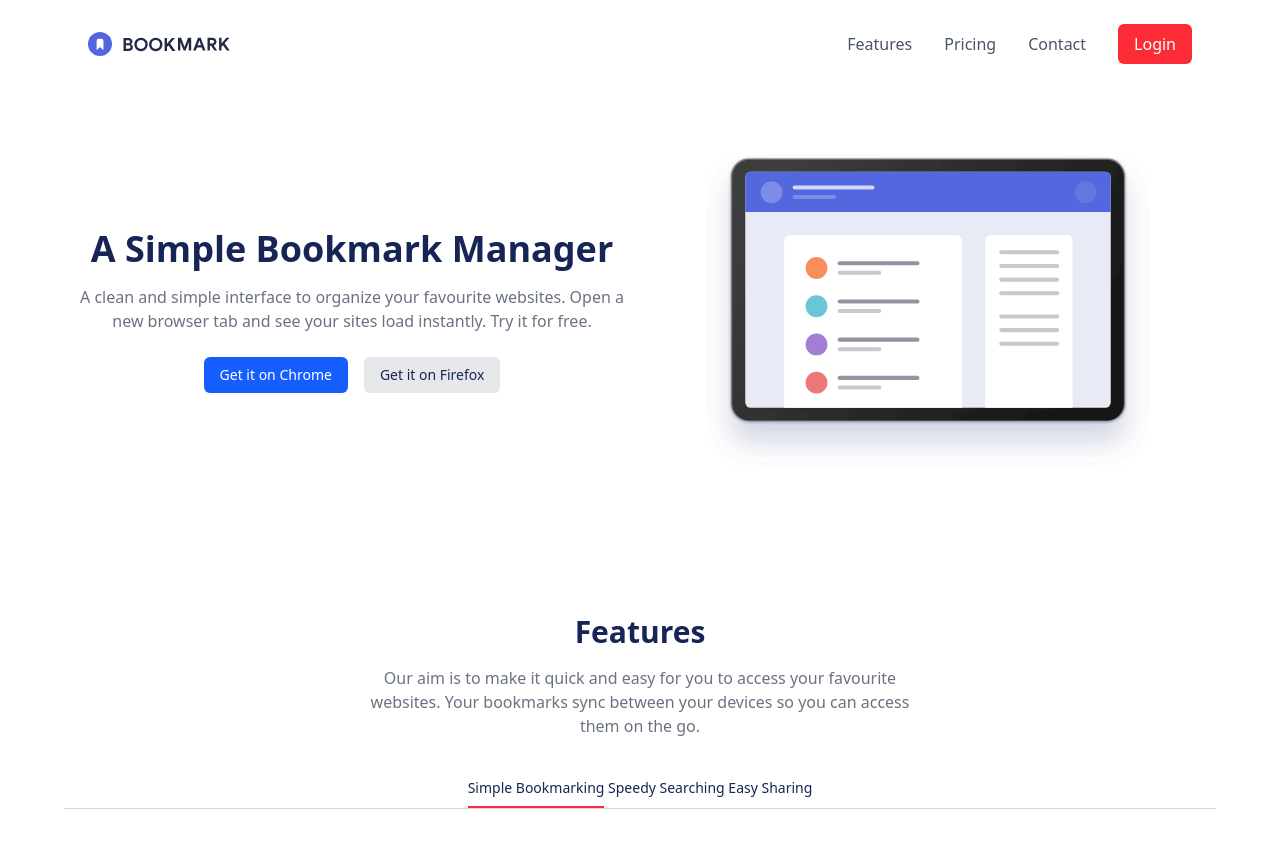
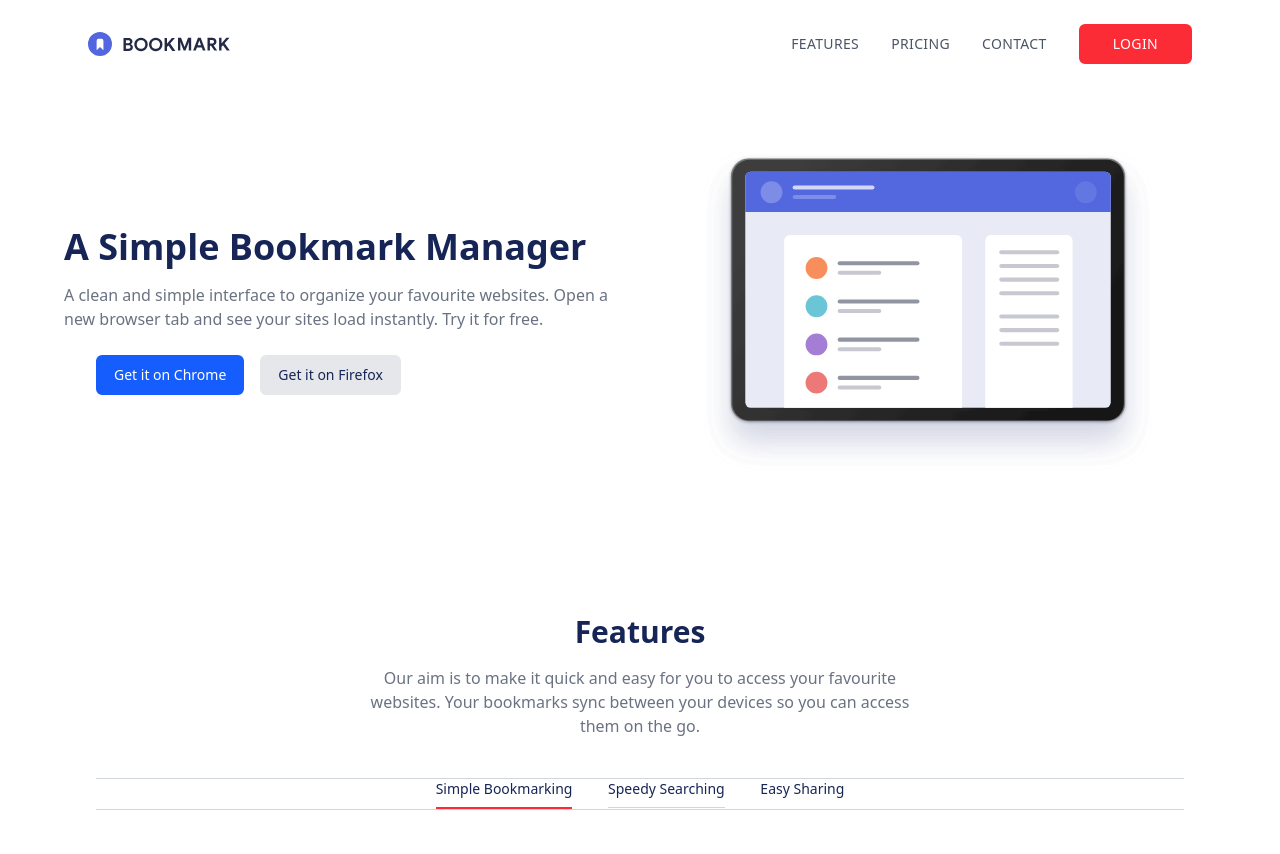
Before and after one commit to JungleGiu/BookMark, a website: page src/index.html in a window 1280 px wide. Shown: the top 854 px of the page. Drawn offline with Linux system fonts and the light colour scheme.

Commit message:
improved responsive layout, added active states

```diff
--- a/src/index.html
+++ b/src/index.html
@@ -6,7 +6,7 @@
     <link rel="stylesheet" href="output.css">
     <title>Bookmark</title>
   </head>
-  <body class="font-sans text-blue-950 overflow-x-hidden">
+  <body class="font-sans text-blue-950 overflow-x-hidden ">
   <header class="flex items-center justify-between p-6 max-w-6xl mx-auto">
   <img src="../Assets/Images/logo-bookmark.svg" alt="Bookmark Logo" class="h-6">
 
@@ -43,22 +43,22 @@
     </div>
   </nav>
 
-  <nav class="hidden md:flex items-center gap-8 text-gray-600">
-    <a href="#Features" class="hover:text-red-500">Features</a>
-    <a href="#" class="hover:text-red-500">Pricing</a>
-    <a href="#" class="hover:text-red-500">Contact</a>
-    <a href="#" class="bg-red-500 text-white px-4 py-2 rounded-md hover:bg-red-600 transition">Login</a>
+  <nav class="hidden md:flex items-center text-sm gap-8 text-gray-600 uppercase tracking-wide">
+    <a href="#Features" class="hover:text-amber-500">Features</a>
+    <a href="#" class="hover:text-amber-500">Pricing</a>
+    <a href="#" class="hover:text-amber-500">Contact</a>
+    <a href="#" class="bg-red-500 border-2 border-red-500 text-white px-8 py-2 rounded-md hover:bg-white hover:text-red-500 hover:border-2 hover:border-red-500 transition">Login</a>
   </nav>
 </header>
 
     <main class="text-center  max-w-6xl mx-auto">
-      <section class="flex flex-col-reverse md:flex-row items-center py-16">
-        <div class="md:w-1/2">
+      <section class="flex flex-col-reverse md:flex-row items-center py-16 ">
+        <div class="md:w-1/2 md:text-left">
           <h1 class="text-3xl md:text-4xl font-bold mb-4">A Simple Bookmark Manager</h1>
           <p class="text-gray-500 mb-6">A clean and simple interface to organize your favourite websites. Open a new browser tab and see your sites load instantly. Try it for free.</p>
-          <div class="flex justify-center gap-4">
-            <button class="bg-blue-600 text-white px-4 py-2 rounded-md text-sm">Get it on Chrome</button>
-            <button class="bg-gray-200 text-blue-950 px-4 py-2 rounded-md text-sm">Get it on Firefox</button>
+          <div class="flex justify-center md:justify-start gap-4 px-8">
+            <button class="bg-blue-600 border-2 border-blue-600 text-white px-4 py-2 rounded-md text-sm hover:bg-white hover:text-blue-600 hover:border-2 hover:border-blue-600">Get it on Chrome</button>
+            <button class="bg-gray-200 border-2 border-gray-200 text-blue-950 px-4 py-2 rounded-md text-sm hover:bg-white hover:border-2 hover:border-blue-950">Get it on Firefox</button>
           </div>
         </div>
         <div class="md:w-1/2 mb-10 md:mb-0">
@@ -67,14 +67,14 @@
       </section>
 
       <!-- Features -->
-      <section id="Features" class="py-20">
+      <section id="Features" class="py-20 px-8">
         <h2 class="text-3xl font-semibold mb-4">Features</h2>
         <p class="text-gray-500 max-w-xl mx-auto mb-10">Our aim is to make it quick and easy for you to access your favourite websites. Your bookmarks sync between your devices so you can access them on the go.</p>
 
-        <div class="flex-col justify-center gap-8 text-sm border-b border-gray-300 mb-12 ">
-          <button id="sel-1" onClick="showTab('sel-1','tab-1')" class="pb-2 border-b-2 border-red-500">Simple Bookmarking</button>
-          <button id="sel-2" onClick="showTab( 'sel-2', 'tab-2')" class="pb-2  ">Speedy Searching</button>
-          <button id="sel-3" onClick="showTab('sel-3', 'tab-3')" class="pb-2  ">Easy Sharing</button>
+        <div class="justify-center px-8   text-sm border-y border-gray-300 mb-12 md:flex-row divide-gray-300 divide-y ">
+          <button id="sel-1" onClick="showTab('sel-1','tab-1')" class="pb-2 border-b-2 mx-4 border-red-500 hover:text-red-500">Simple Bookmarking</button>
+          <button id="sel-2" onClick="showTab( 'sel-2', 'tab-2')" class="pb-2 mx-4 hover:text-red-500 ">Speedy Searching</button>
+          <button id="sel-3" onClick="showTab('sel-3', 'tab-3')" class="pb-2 mx-4 hover:text-red-500 ">Easy Sharing</button>
         </div>
 
         <div class="relative">
@@ -108,7 +108,7 @@
       </section>
 
       <!-- Extensions -->
-      <section class="py-20">
+      <section class="py-20 px-10">
         <h2 class="text-2xl font-semibold mb-4">Download the extension</h2>
         <p class="text-gray-500 max-w-xl mx-auto mb-12">We’ve got more browsers in the pipeline. Please do let us know if you’ve got a favourite you’d like us to prioritize.</p>
 
@@ -135,7 +135,7 @@
       </section>
 
       <!-- FAQ -->
-      <section class="py-20">
+      <section class="py-20 px-8">
         <h2 class="text-2xl font-semibold mb-4">Frequently Asked Questions</h2>
         <p class="text-gray-500 max-w-xl mx-auto mb-8">Here are some of our FAQs. If you have any other questions you'd like answered please feel free to email us.</p>
 
@@ -159,7 +159,9 @@
         </div>
         <button class="mt-8 bg-blue-600 text-white px-4 py-2 rounded-md text-sm">More Info</button>
       </section>
-      <section class="bg-blue-600 text-white py-16  text-center">
+    </main>
+      <!-- Footer and Newsletter -->
+      <section class="bg-blue-600 text-white py-16  text-center px-0 md:w-full">
         <p class="uppercase text-xs tracking-wide mb-2">35,000+ Already Joined</p>
         <h2 class="text-2xl font-semibold mb-4">Stay up-to-date with what we're doing</h2>
         <form class="flex flex-col md:flex-row justify-center gap-4 max-w-md mx-auto">
@@ -187,7 +189,6 @@
           <img src="../Assets/Images/icon-twitter.svg" alt="Twitter" class="h-5">
         </div>
       </footer>
-    </main>
   </body>
       <script >
          function toggleMenu() {
```
Also changed, not shown: src/output.css.
